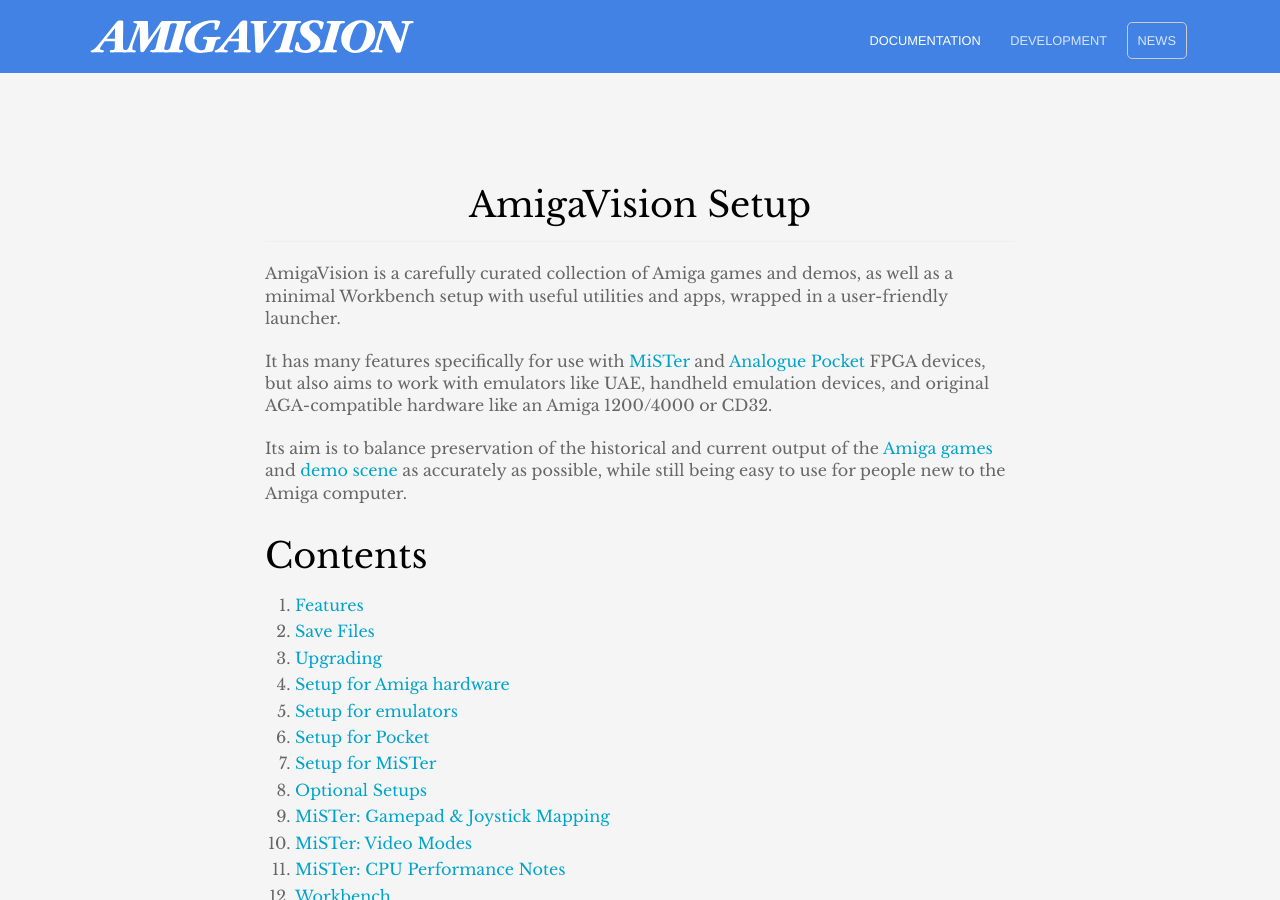
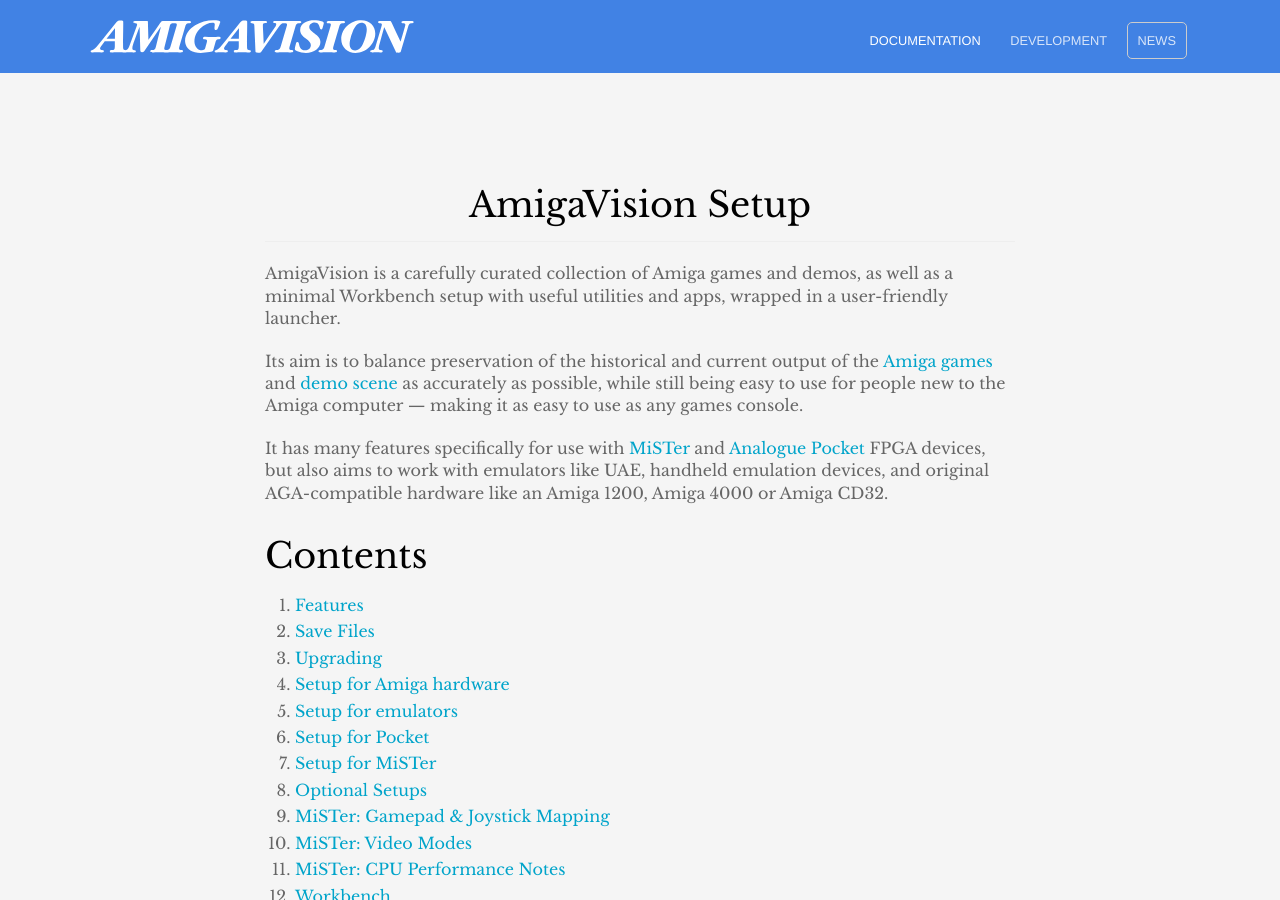
Before and after one commit to amigavision/amigavision.github.io, a Jekyll site: the page built from docs.md, in a window 1280 px wide and 900 px high. Built offline with Jekyll 4.4.1, drawn with Linux system fonts in a browser that asks for light colours.

Commit message:
Updated mission statement

```diff
--- a/docs.md
+++ b/docs.md
@@ -4,9 +4,9 @@
 
 AmigaVision is a carefully curated collection of Amiga games and demos, as well as a minimal Workbench setup with useful utilities and apps, wrapped in a user-friendly launcher.
 
-It has many features specifically for use with [MiSTer] and [Analogue Pocket] FPGA devices, but also aims to work with emulators like UAE, handheld emulation devices, and original AGA-compatible hardware like an Amiga 1200/4000 or CD32.
+Its aim is to balance preservation of the historical and current output of the [Amiga games] and [demo scene] as accurately as possible, while still being easy to use for people new to the Amiga computer — making it as easy to use as any games console.
 
-Its aim is to balance preservation of the historical and current output of the [Amiga games] and [demo scene] as accurately as possible, while still being easy to use for people new to the Amiga computer.
+It has many features specifically for use with [MiSTer] and [Analogue Pocket] FPGA devices, but also aims to work with emulators like UAE, handheld emulation devices, and original AGA-compatible hardware like an Amiga 1200, Amiga 4000 or Amiga CD32.
 
 ## Contents
 
```
